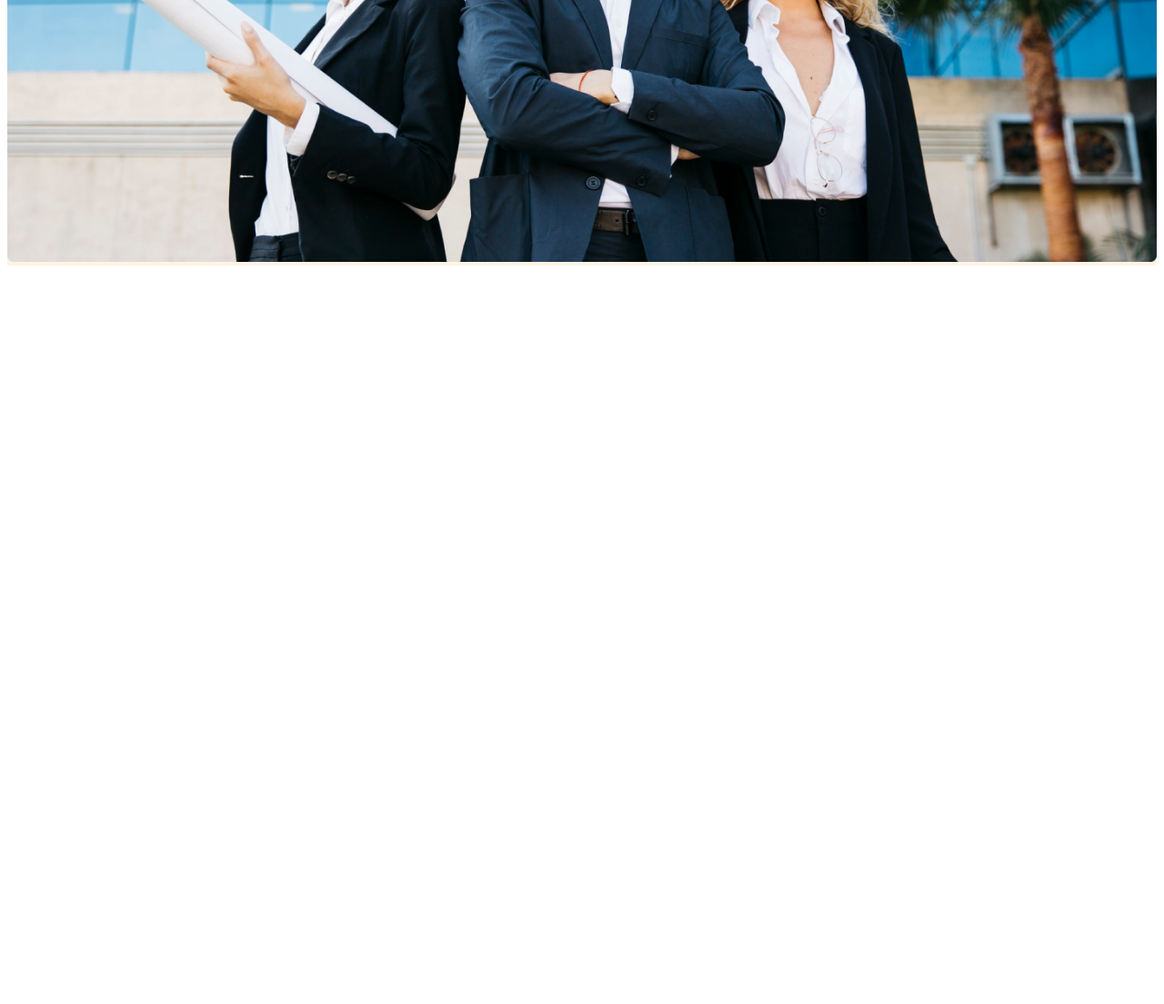
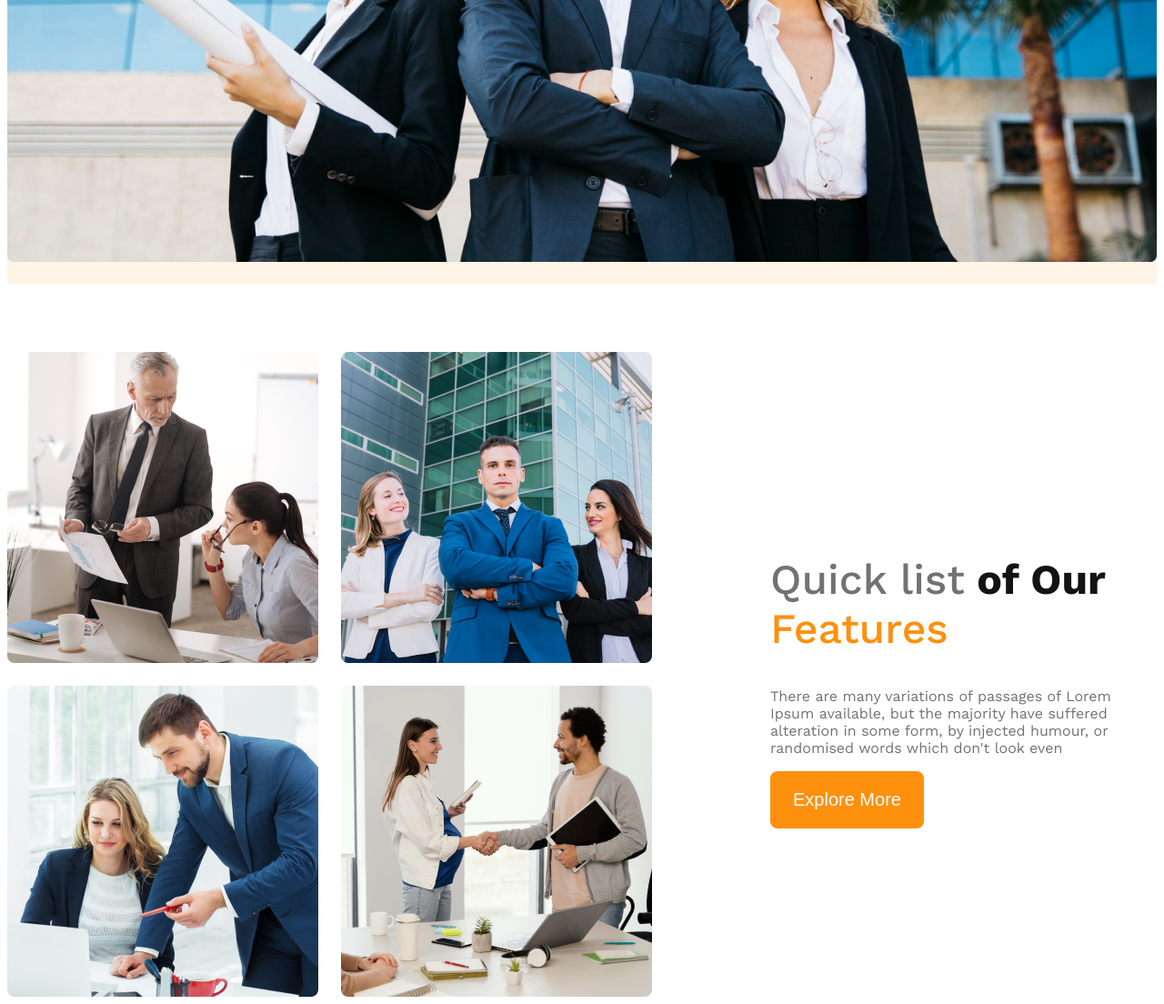
Before and after one commit to Topurayhan554/my-architects-website, a plain HTML site: page index.html in a window 1280 px wide. Shown: the part 906-2010 px from the top of the page at 91% size. Before the commit the page ends 1206 px from the top, so only its background shows below. Drawn offline with nearby package versions, Linux system fonts and the light colour scheme.

Commit message:
add responsive design for mobile and tablet device and added team section

```diff
--- a/index.html
+++ b/index.html
@@ -5,6 +5,7 @@
     <meta name="viewport" content="width=device-width, initial-scale=1.0" />
     <title>Architects</title>
     <link rel="stylesheet" href="style.css" />
+    <link rel="stylesheet" href="responsive.css" />
   </head>
   <body class="work-sans">
     <header class="bg-color">
@@ -31,5 +32,30 @@
         <img src="images/banner.png" alt="" />
       </section>
     </header>
+
+    <main class="max-width">
+      <!-- team section -->
+      <section class="team-parent display-flex">
+        <div class="team-image">
+          <img src="images/team1.png" alt="" />
+          <img src="images/team2.png" alt="" />
+          <img src="images/team3.png" alt="" />
+          <img src="images/team4.png" alt="" />
+        </div>
+        <div class="team-title-parent">
+          <h2 class="team-title">
+            <span class="team-1">Quick list</span>
+            <span class="team-2">of Our</span
+            ><span class="team-3"> Features</span>
+          </h2>
+          <p class="dark-3">
+            There are many variations of passages of Lorem Ipsum available, but
+            the majority have suffered alteration in some form, by injected
+            humour, or randomised words which don't look even
+          </p>
+          <button class="btn">Explore More</button>
+        </div>
+      </section>
+    </main>
   </body>
 </html>
--- /dev/null
+++ b/responsive.css
@@ -0,0 +1,27 @@
+@media screen and (max-width: 576px) {
+  .navbar,
+  .team-parent {
+    flex-direction: column;
+  }
+  .team-image {
+    grid-template-columns: 1fr;
+  }
+  .team-title-parent {
+    width: 100%;
+    margin: 20px;
+    text-align: center;
+  }
+}
+
+/* tablet device */
+@media screen and (min-width: 576px) and (max-width: 992px) {
+  .navbar,
+  .team-parent {
+    flex-direction: column;
+  }
+  .team-title-parent {
+    width: 100%;
+    margin: 20px;
+    text-align: center;
+  }
+}
--- a/style.css
+++ b/style.css
@@ -55,6 +55,9 @@
 }
 
 /* banner */
+.banner {
+  padding-bottom: 20px;
+}
 .banner-parent {
   max-width: 860px;
   text-align: center;
@@ -69,3 +72,33 @@
 .banner img {
   width: 100%;
 }
+
+/* team style */
+.team-image {
+  display: grid;
+  grid-template-columns: repeat(2, 1fr);
+  gap: 25px;
+}
+.team-parent {
+  align-items: center;
+  margin-top: 75px;
+}
+.team-title {
+  font-size: 2.89rem;
+}
+.team-1 {
+  color: #727272;
+  font-weight: 500;
+}
+.team-2 {
+  color: #131313;
+  font-weight: bold;
+}
+.team-3 {
+  color: #ff900e;
+  font-weight: 500;
+}
+.team-title-parent {
+  width: 530px;
+  margin-left: 130px;
+}
```
